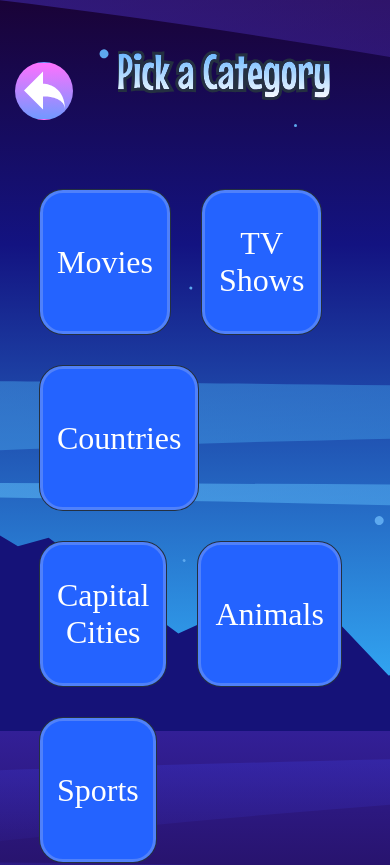
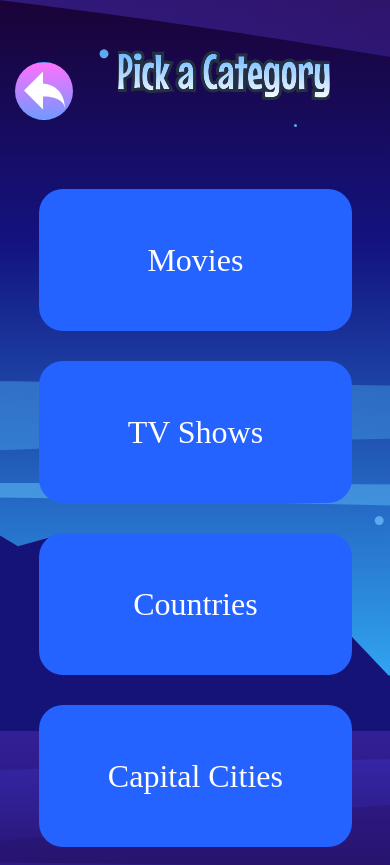
Before and after one commit to hebaahmedsaleh/hangman, a React (Vite) app in the folder hangman.github.io/: page /game in a window 390 px wide. Shown: the top 865 px of the page. Built offline with nearby package versions, Linux system fonts and the light colour scheme.

Commit message:
responsive select category

```diff
--- a/hangman.github.io/src/pages/game-category-select/index.scss
+++ b/hangman.github.io/src/pages/game-category-select/index.scss
@@ -1,3 +1,6 @@
+@import "../../common/colors.scss";
+@import "../../common//breakpoints.scss";
+
 .game_select__container {
   display: flex;
   flex-direction: column;
@@ -10,8 +13,7 @@
     flex-direction: row;
 
     .back__btn__container {
-        background-image: linear-gradient(to bottom, #fe71fe 0%, #7199ff 100%),
-          linear-gradient(to bottom, #fe71fe 100%, #7199ff 100%);
+      background-image: $PiViolet_Gradiant;
       height: 3.5rem;
       width: 3.5rem;
       border-radius: 50%;
@@ -38,11 +40,8 @@
     justify-content: start;
     flex-direction: row;
 
-
     .category__card {
-      outline: 3px solid #5081fa;
-      outline-offset: -4px;
-      background-color: #2463ff;
+      background-color: $Blue;
       border-radius: 1.5rem;
       text-align: center;
       padding: 1rem;
@@ -52,7 +51,6 @@
       align-items: center;
       height: 6.875rem;
       cursor: pointer;
-      border: 2px solid #243041;
       text-decoration: none;
       .description {
         font-size: 2rem;
@@ -60,6 +58,41 @@
         color: #fff;
       }
     }
+  }
+}
+
+@media screen and (max-width: $medium) {
+  .game_select__container {
+    align-items: center;
+    padding: 1.5rem;
+    margin: 1rem;
+
+    .header {
+      .logo__container {
+        img {
+          max-width: 70%;
+          max-height: 70%;
+        }
+      }
+    }
+
+    .category__container {
+      .category__card {
+        flex: 0 0 40%;
+      }
+    }
+  }
+}
+
+@media screen and (max-width: 37.5rem) {
+  .game_select__container {
+
+
+    .category__container {
+      .category__card {
+        flex: 0 0 90%;
+      }
+    }
 
   }
 }
--- a/hangman.github.io/src/pages/game-category-select/index.tsx
+++ b/hangman.github.io/src/pages/game-category-select/index.tsx
@@ -15,7 +15,6 @@
   }));
 
   const [categories] = useState(catObjects);
-  console.log(categories);
 
   const listItems = categories.map((elem) => (
     <Link className="category__card" to={`/game/${elem.id}`} key={elem.id}>
```
Lines whose indentation alone changed are shown as unchanged.
